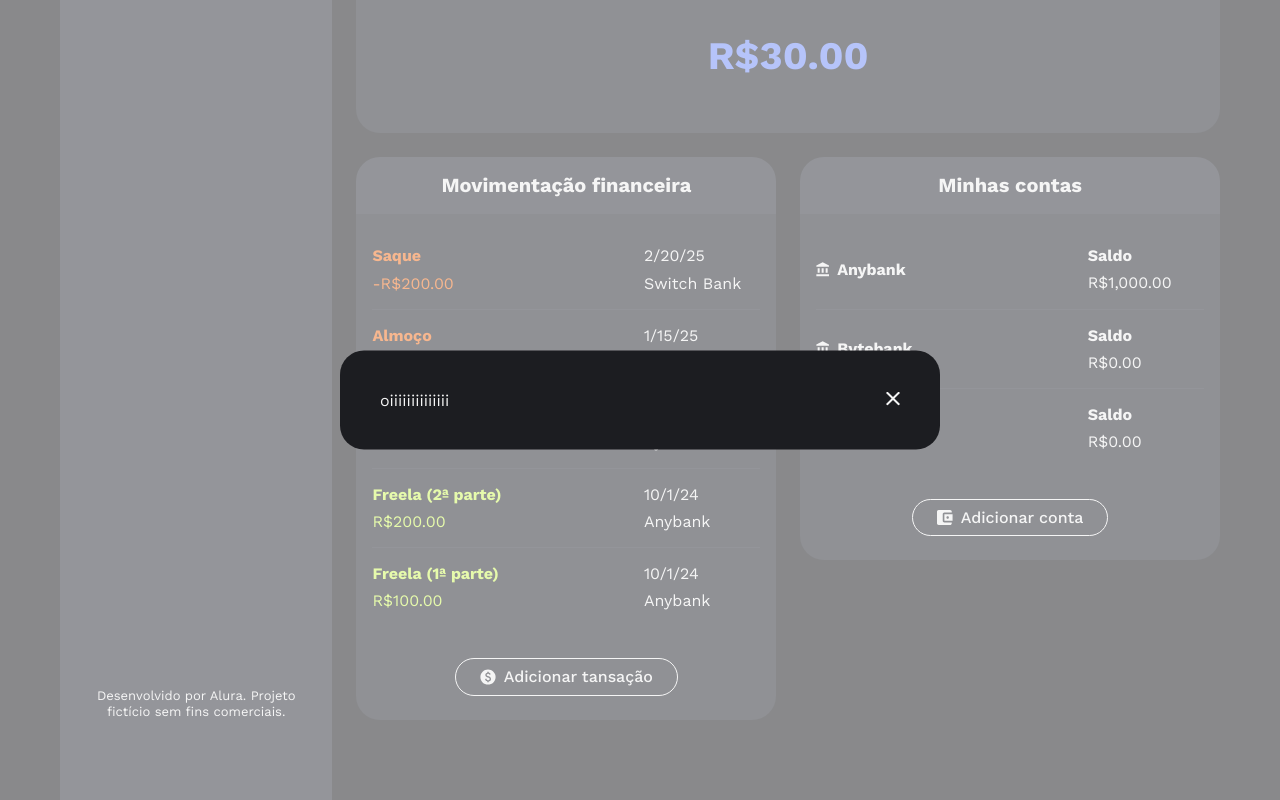
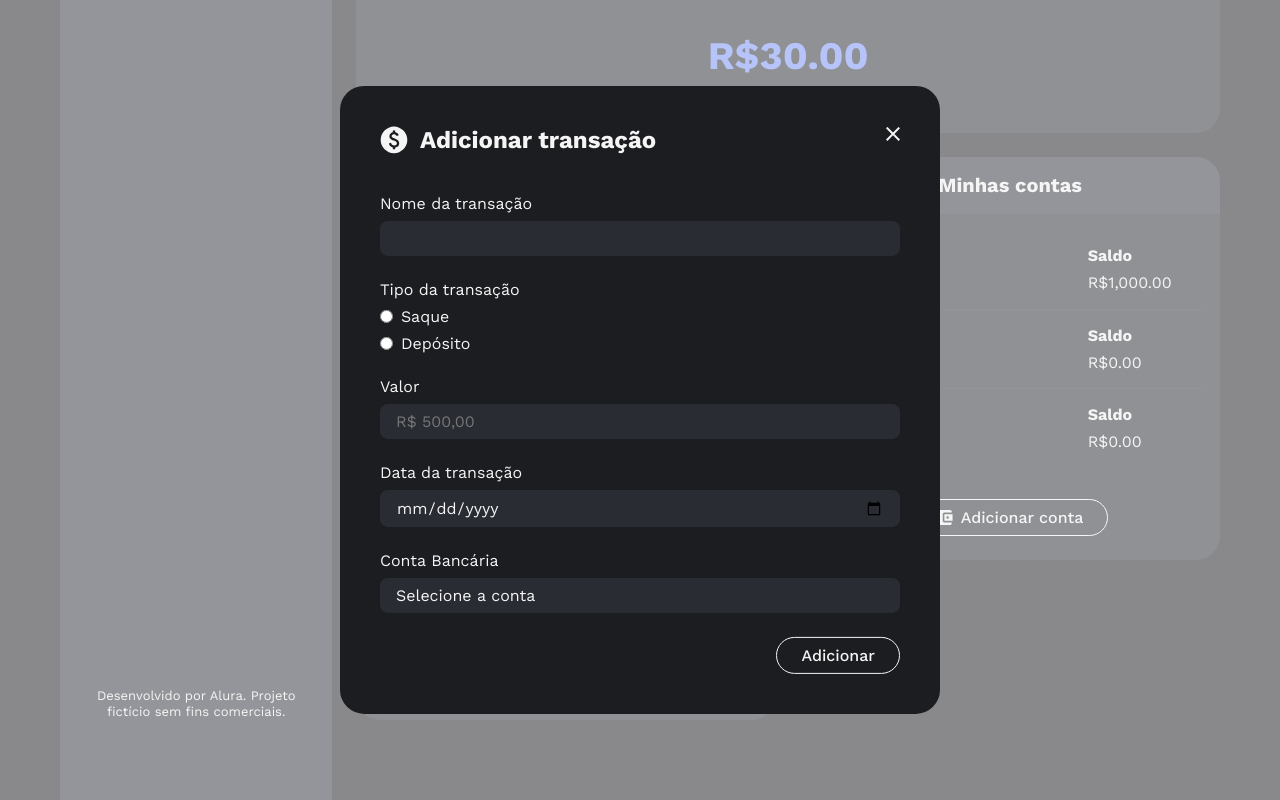
Before and after one commit to aldtorres/poupapp, an Angular app: page / in a window 1280 px wide. Both pictures are taken after a click on the button "Adicionar tansação". Shown: the part 272-1072 px from the top of the page. Built offline with nearby package versions, Linux system fonts and the light colour scheme.

Commit message:
usando modal

```diff
--- a/src/app/area-financeira/transacoes/botao-adicionar-transacao/botao-adicionar-transacao.component.css
+++ b/src/app/area-financeira/transacoes/botao-adicionar-transacao/botao-adicionar-transacao.component.css
@@ -2,22 +2,49 @@
   width: 1rem;
 }
 
-.dialog::backdrop {
-  opacity: 0.5;
-  background: var(--texto);
+
+.form {
+  display: flex;
+  flex-direction: column;
+  gap: 1.5rem;
 }
 
-.dialog {
-  position: fixed;
-  left: 50%;
-  top: 50%;
-  transform: translate(-50%, -50%);
+.label-grupo {
+  display: flex;
+  flex-direction: column;
+  gap: 0.5rem;
+}
 
+.input {
+  padding: 0.5rem 1rem;
+
+  border-radius: 0.5rem;
   border: 0;
-  border-radius: 1.5rem;
-  padding: 2.5rem;
-  width: calc(100% - 2rem);
-  max-width: 37.5rem;
-  background: var(--fundo-geral);
-  color: var(--texto);
+  background: var(--fundo-componentes);
 }
+
+.grupo-tipo-transacao {
+  border: 0;
+
+  display: flex;
+  flex-direction: column;
+  gap: 0.5rem;
+}
+
+.legend {
+  margin-bottom: 0.5rem;
+}
+
+.label-grupo-radio {
+  display: flex;
+  align-items: center;
+  gap: 0.5rem;
+}
+
+.select-conta-transacao {
+  appearance: none;
+}
+
+.botao-adicionar-transacao {
+  margin-left: auto;
+}
--- a/src/app/area-financeira/transacoes/botao-adicionar-transacao/botao-adicionar-transacao.component.html
+++ b/src/app/area-financeira/transacoes/botao-adicionar-transacao/botao-adicionar-transacao.component.html
@@ -3,4 +3,59 @@
     Adicionar tansação
 </app-botao>
 
-<app-modal [(aberto)]="blnAbrirModal"></app-modal>
+<app-modal [(aberto)]="blnAbrirModal">
+
+  <!--ini-conteudo-modal-->
+    <ng-container modal-cabecalho class="modal-cabecalho">
+        <img src="icones/moeda.svg" alt="">
+        <h2 class="text-xl">Adicionar transação</h2>
+    </ng-container>
+
+    <form class="form text-md">
+        <label class="label-grupo">
+        Nome da transação
+        <input class="input" type="text" name="nome-transacao">
+        </label>
+
+        <fieldset class="grupo-tipo-transacao" required>
+        <legend class="legend">Tipo da transação</legend>
+
+        <label class="label-grupo-radio">
+            <input type="radio" name="tipo-transacao" required>
+            Saque
+        </label>
+
+        <label class="label-grupo-radio">
+            <input type="radio" name="tipo-transacao" required>
+            Depósito
+        </label>
+        </fieldset>
+
+        <label class="label-grupo">
+        Valor
+        <input class="input" type="number" name="valor-transacao" min="0.01" step="0.01" placeholder="R$ 500,00" required>
+        </label>
+
+        <label class="label-grupo">
+        Data da transação
+        <input class="input" type="date" name="data-transacao" required>
+        </label>
+
+        <label class="label-grupo">
+        Conta Bancária
+
+        <select name="conta-transacao" class="input select-conta-transacao" required>
+            <option value="" selected disabled>Selecione a conta</option>
+
+            <option value="Anybank">Anybank</option>
+            <option value="Bytebank">Bytebank</option>
+        </select>
+        </label>
+
+        <app-botao class="botao-adicionar-transacao">
+        Adicionar
+        </app-botao>
+    </form>
+  <!--fim-conteudo-modal-->
+
+</app-modal>
--- a/src/app/compartilhados/modal/modal.component.css
+++ b/src/app/compartilhados/modal/modal.component.css
@@ -24,3 +24,15 @@
     right: 2.5rem;
     cursor: pointer;
 }
+
+.conteudo {
+  display: flex;
+  flex-direction: column;
+  gap: 2.5rem;
+}
+
+.cabecalho {
+  display: flex;
+  align-items: center;
+  gap: 0.75rem;
+}
--- a/src/app/compartilhados/modal/modal.component.html
+++ b/src/app/compartilhados/modal/modal.component.html
@@ -2,5 +2,21 @@
     <button class="fechar-modal" (click)="fecharModal()" >
         <img src="icones/fechar.svg" alt="">
     </button>
-    oiiiiiiiiiiiiii
+
+    <!--ini-corpo-->
+        <div class="conteudo">
+            <div class="cabecalho">
+                <ng-content select="[modal-cabecalho]">
+                    Título padrão
+                </ng-content>
+            </div>
+
+            <div>
+                <ng-content>
+                    Conteúdo padrão
+                </ng-content>
+            </div>
+        </div>
+    <!--fim-corpo-->
+
 </dialog>
```
